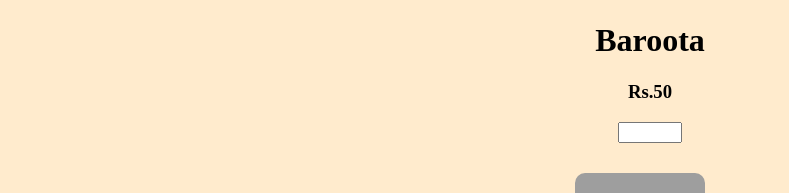
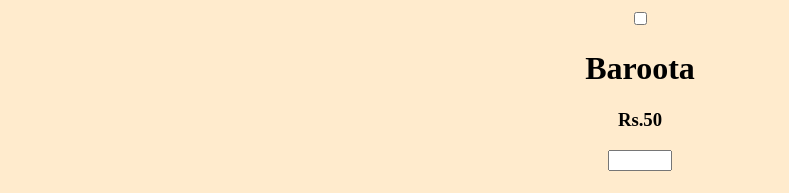
Before and after one commit to Asritha0023/Food, a plain HTML site: page index.html in a window 1280 px wide. Shown: the part 1815-2008 px from the top of the page, without its empty margins (0-789 px from the left). Drawn offline with Linux system fonts and the light colour scheme; grey boxes are pictures that could not be loaded.

Commit message:
Update index.html

```diff
--- a/index.html
+++ b/index.html
@@ -69,20 +69,19 @@
      type="number" id="count" name="count" value="" min="0" max="500"><br>
 <img src="https://c.ndtvimg.com/2022-04/fq5cs53_biryani-doubletree-by-hilton_625x300_12_April_22.jpg"
     style="width:130px;height:100px;border-radius: 10px;margin-top:30px" /><br>
-    <input type="checkbox" id="food3" name="food3" value="chicek Noodles">
+    <input type="checkbox" id="food3" name="food3" value="chicek Noodles"><br>
         <h1>Chicken Noodles</h1>
         <h3 >Rs.150</h3>
         <input
          type="number" id="count" name="count" value="" min="0" max="500"><br>
     <img src="https://i.ytimg.com/vi/MhzBUy-JOCE/maxresdefault.jpg"
-        style="width:130px;height:100px;border-radius: 10px;margin-left:30px" /><br>
+        style="width:130px;height:100px;border-radius: 10px;margin-left:30px;margin-top: 10px; "/><br>
+        <br>
         <input type="checkbox" id="food4" name="food4" value="baroota">
-            <div style="margin-left:20px">
                 <h1>Baroota</h1>
                 <h3>Rs.50</h3>
                 <input
                  type="number" id="count" name="count" value="" min="0" max="500"><br>
-            </div>
             <img src="https://i.ndtvimg.com/i/2015-06/parotta_625x350_71434518592.jpg"
                 style="width:130px;height:100px;border-radius: 10px;margin-top:30px" />
 </form>
```
